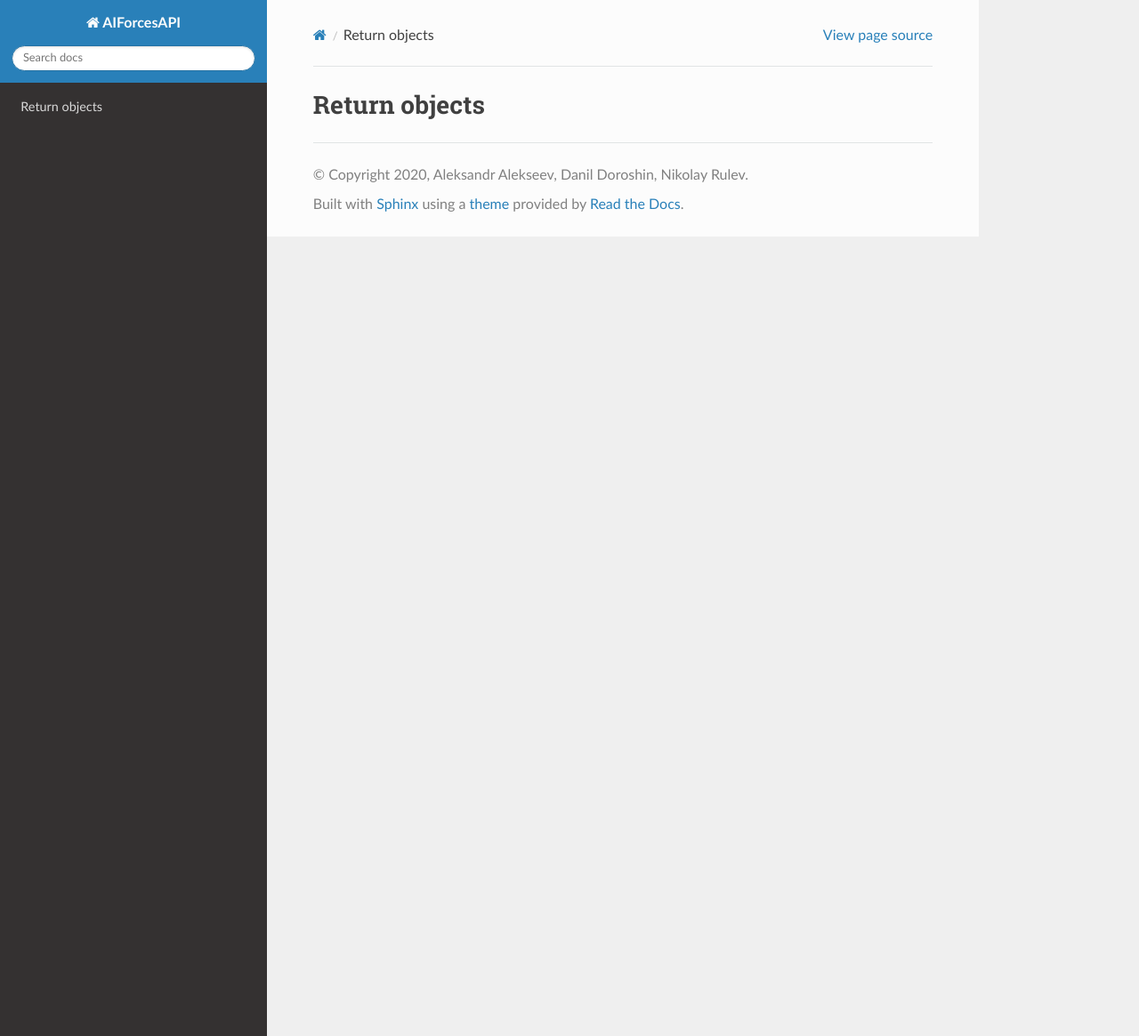
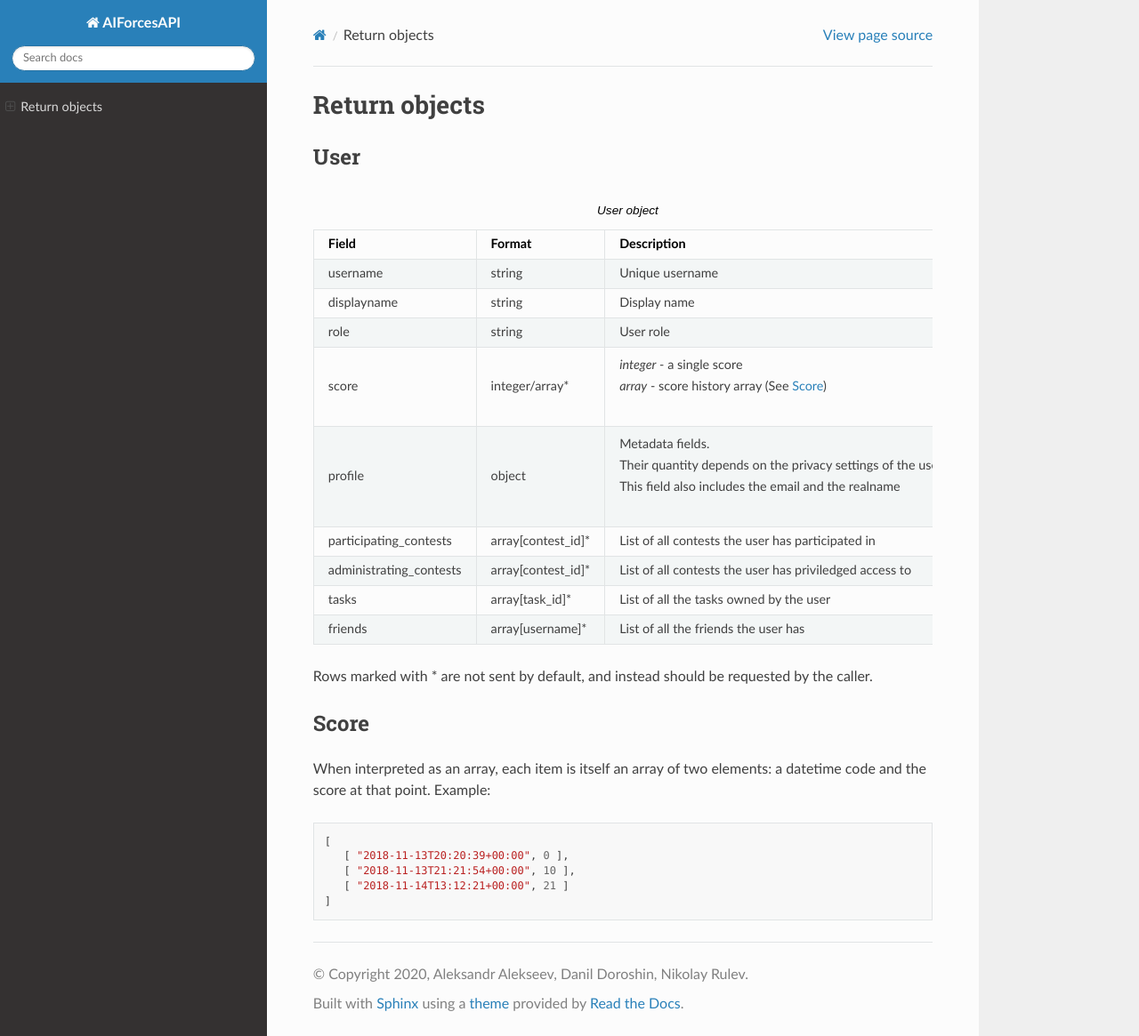
Before and after one commit to AIForces/AIForcesAPI, a Sphinx documentation site: the page built from docs/source/return_objects.rst, in a window 1280 px wide and 1165 px high. Shown: the whole window at 89% size. Built offline with Sphinx 7.4.7 and the Read the Docs theme 2.0.0, drawn with Linux system fonts in a browser that asks for light colours.

```diff
--- a/docs/source/return_objects.rst
+++ b/docs/source/return_objects.rst
@@ -1,2 +1,38 @@
 Return objects
 --------------
+
+User
+^^^^
+.. table:: User object
+
+   ======================= ================== =================================================
+   Field                   Format             Description
+   ======================= ================== =================================================
+   username                string             Unique username
+   displayname             string             Display name
+   role                    string             User role
+   score                   integer/array*     | *integer* - a single score
+                                              | *array* - score history array (See :ref:`score-label`)
+   profile                 object             | Metadata fields.
+                                              | Their quantity depends on the privacy settings of the user.
+                                              | This field also includes the email and the realname
+   participating_contests  array[contest_id]* List of all contests the user has participated in
+   administrating_contests array[contest_id]* List of all contests the user has priviledged access to
+   tasks                   array[task_id]*    List of all the tasks owned by the user
+   friends                 array[username]*   List of all the friends the user has
+   ======================= ================== =================================================
+
+Rows marked with * are not sent by default, and instead should be requested by the caller.
+
+.. _score-label:
+
+Score
+^^^^^
+When interpreted as an array, each item is itself an array of two elements:
+a datetime code and the score at that point. Example::
+
+   [
+      [ "2018-11-13T20:20:39+00:00", 0 ],
+      [ "2018-11-13T21:21:54+00:00", 10 ],
+      [ "2018-11-14T13:12:21+00:00", 21 ]
+   ]
```
Also changed, not shown: docs/source/user_info.rst (+24 -0 lines).
